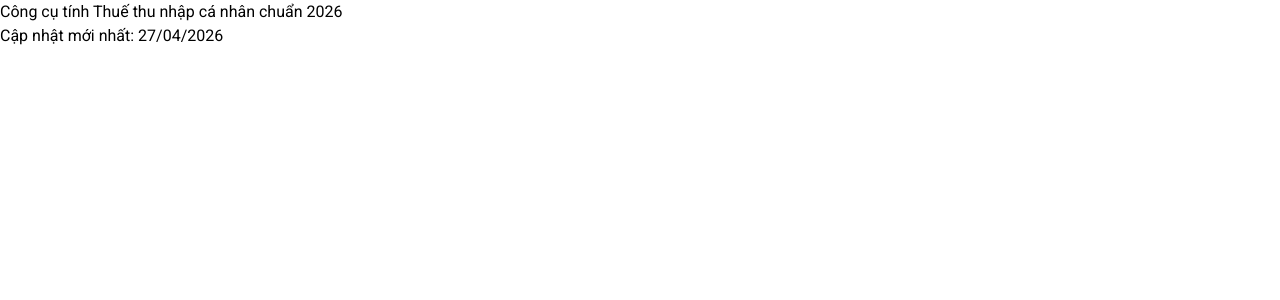
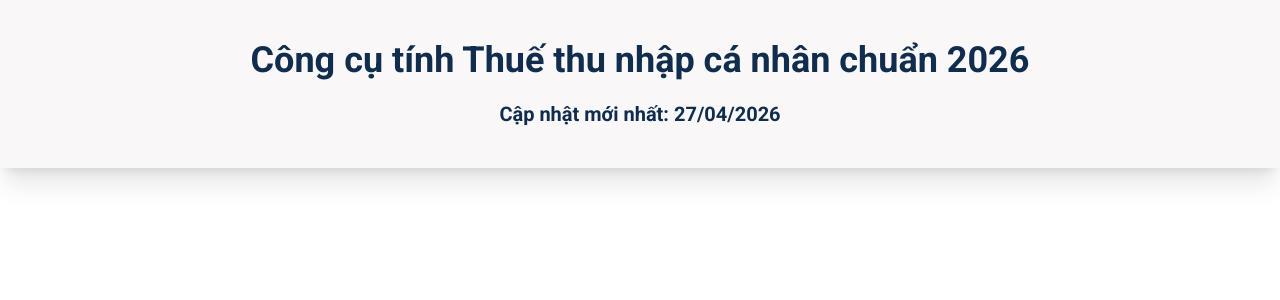
Before and after one commit to mcjosh2402/Tax-Site, a React (Vite) app: page / in a window 1280 px wide. Shown: the top 300 px of the page. Built offline with nearby package versions, Linux system fonts and the light colour scheme.

Commit message:
header layout

```diff
--- a/src/App.jsx
+++ b/src/App.jsx
@@ -3,7 +3,9 @@ import Hero from './components/Hero'
 
 const App = () => {
   return (
-    <Hero />
+    <div className="bg-(--white)">
+      <Hero />
+    </div>
   )
 }
 
--- a/src/components/Hero.jsx
+++ b/src/components/Hero.jsx
@@ -2,12 +2,10 @@ import React from 'react'
 
 const Hero = () => {
   return (
-    <section>
-        <div className="hero">
-            <h1>Công cụ tính Thuế thu nhập cá nhân chuẩn 2026</h1>
-            <h2>Cập nhật mới nhất: 27/04/2026</h2>
-        </div>
-    </section>
+    <header className="text-center p-10 font-bold text-(--dark-blue) shadow-xl">
+        <h1 className='mb-5 text-base md:text-4xl'>Công cụ tính Thuế thu nhập cá nhân chuẩn 2026</h1>
+        <h2 className='text-sm md:text-xl'>Cập nhật mới nhất: 27/04/2026</h2>
+    </header>
   )
 }
 
--- a/src/index.css
+++ b/src/index.css
@@ -4,4 +4,8 @@
 @theme {
     --font-sans: "Roboto", sans-serif;
     --font-display: "Roboto", sans-serif;
+    --dark-blue: #112d4e;
+    --blue: #3f72af;
+    --gray: #dbe2ef;
+    --white: #f9f7f7;
 }
```
